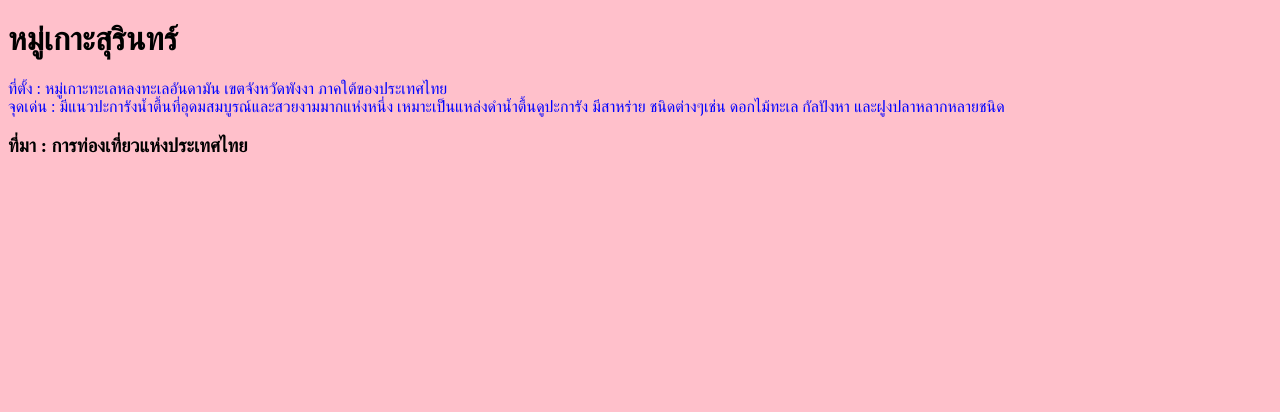
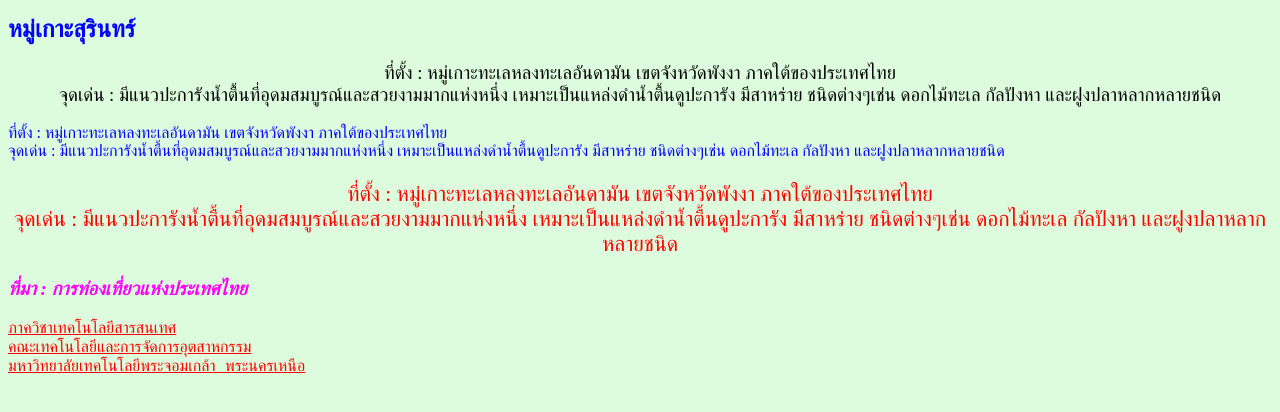
Before and after one commit to Topsan2002/webprograming, a PHP site: page / in a window 1280 px wide. Shown: the top 412 px of the page. Run offline with PHP 8.4, Linux system fonts and the light colour scheme.

Commit message:
upload in class 15-12-2002 ch3

```diff
--- a/ch3/index.html
+++ b/ch3/index.html
@@ -9,37 +9,25 @@
     <title>CSS : Internal Style Sheet</title>
     <link rel="stylesheet" type="text/css" href="mystyle.css">
 </head>
-<!-- <style type="text/css">
-    body {
-        background: pink;
-        color: black;
-    }
 
-    h2 {
-        text-align: center;
-        font-size: 16pt;
-    }
-
-    h4 {
-        text-align: left;
-        font-size: 12pt;
-        font-style: italic;
-        color: green;
-    }
-
-    p {
-        text-align: left;
-        font-style: normal;
-        color: blue;
-    }
-</style> -->
 
 <body>
     <h1>หมู่เกาะสุรินทร์</h1>
     <p>
         ที่ตั้ง : หมู่เกาะทะเลหลงทะเลอันดามัน เขตจังหวัดพังงา ภาคใต้ของประเทศไทย<br /> จุดเด่น : มีแนวปะการังน้ำตื้นที่อุดมสมบูรณ์และสวยงามมากแห่งหนึ่ง เหมาะเป็นแหล่งดำน้ำตื้นดูปะการัง มีสาหร่าย ชนิดต่างๆเช่น ดอกไม้ทะเล กัลปังหา และฝูงปลาหลากหลายชนิด
     </p>
-    <h3>ที่มา : การท่องเที่ยวแห่งประเทศไทย</h4>
+    <p class="normal">
+        ที่ตั้ง : หมู่เกาะทะเลหลงทะเลอันดามัน เขตจังหวัดพังงา ภาคใต้ของประเทศไทย<br /> จุดเด่น : มีแนวปะการังน้ำตื้นที่อุดมสมบูรณ์และสวยงามมากแห่งหนึ่ง เหมาะเป็นแหล่งดำน้ำตื้นดูปะการัง มีสาหร่าย ชนิดต่างๆเช่น ดอกไม้ทะเล กัลปังหา และฝูงปลาหลากหลายชนิด
+    </p>
+    <p class="big">
+        ที่ตั้ง : หมู่เกาะทะเลหลงทะเลอันดามัน เขตจังหวัดพังงา ภาคใต้ของประเทศไทย<br /> จุดเด่น : มีแนวปะการังน้ำตื้นที่อุดมสมบูรณ์และสวยงามมากแห่งหนึ่ง เหมาะเป็นแหล่งดำน้ำตื้นดูปะการัง มีสาหร่าย ชนิดต่างๆเช่น ดอกไม้ทะเล กัลปังหา และฝูงปลาหลากหลายชนิด
+    </p>
+    <h3>ที่มา : การท่องเที่ยวแห่งประเทศไทย</h3>
+
+    <a href="http://202.44.47.74">ภาควิชาเทคโนโลยีสารสนเทศ</a><br />
+    <a href="http://www.fitm.kmutnb.ac.th">คณะเทคโนโลยีและการจัดการอุตสาหกรรม</a><br />
+    <a href="http://www.kmutnb.ac.th">มหาวิทยาลัยเทคโนโลยีพระจอมเกล้า พระนครเหนือ
+</a><br />
 </body>
 
 </html>
--- a/ch3/mystyle.css
+++ b/ch3/mystyle.css
@@ -1,4 +1,4 @@
-/* body {
+body {
     background: #DDFCDD;
     color: black;
 }
@@ -22,27 +22,39 @@
     font-style: normal;
     font-family: Cordia New;
     font-size: 14pt;
-} */
-
-body {
-    background: pink;
-    color: black;
 }
 
-h2 {
-    text-align: center;
-    font-size: 16pt;
+p.normal {
+    font-size: 12pt;
+    text-align: left;
+    color: blue;
 }
 
-h4 {
-    text-align: left;
-    font-size: 12pt;
-    font-style: italic;
-    color: green;
+p.big {
+    font-size: 16pt;
+    text-align: center;
+    color: red;
 }
 
-p {
-    text-align: left;
-    font-style: normal;
+selector:pseudo-class {
+    property: value;
+}
+
+a:link {
+    color: red;
+    font-family: Courier new;
+}
+
+a:active {
     color: blue;
 }
+
+a:visited {
+    color: green;
+    text-decoration: none;
+}
+
+a:hover {
+    font-size: 20pt;
+    color: blueviolet;
+}
```
Also changed, not shown: ch3/ch3-6.html (added, +28 -0 lines).
